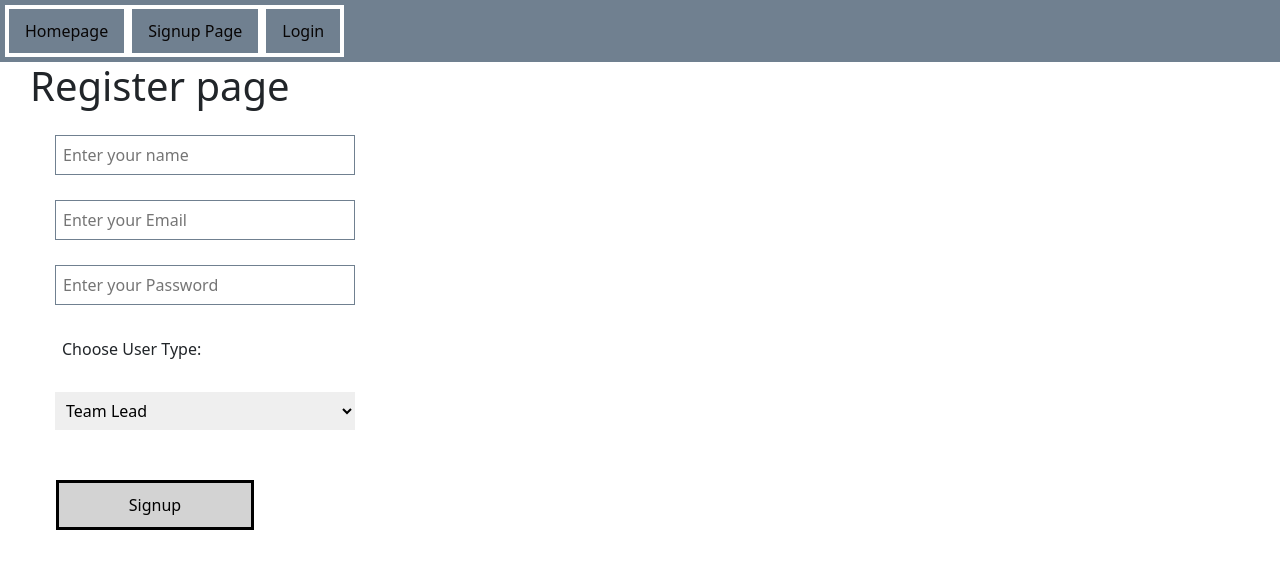
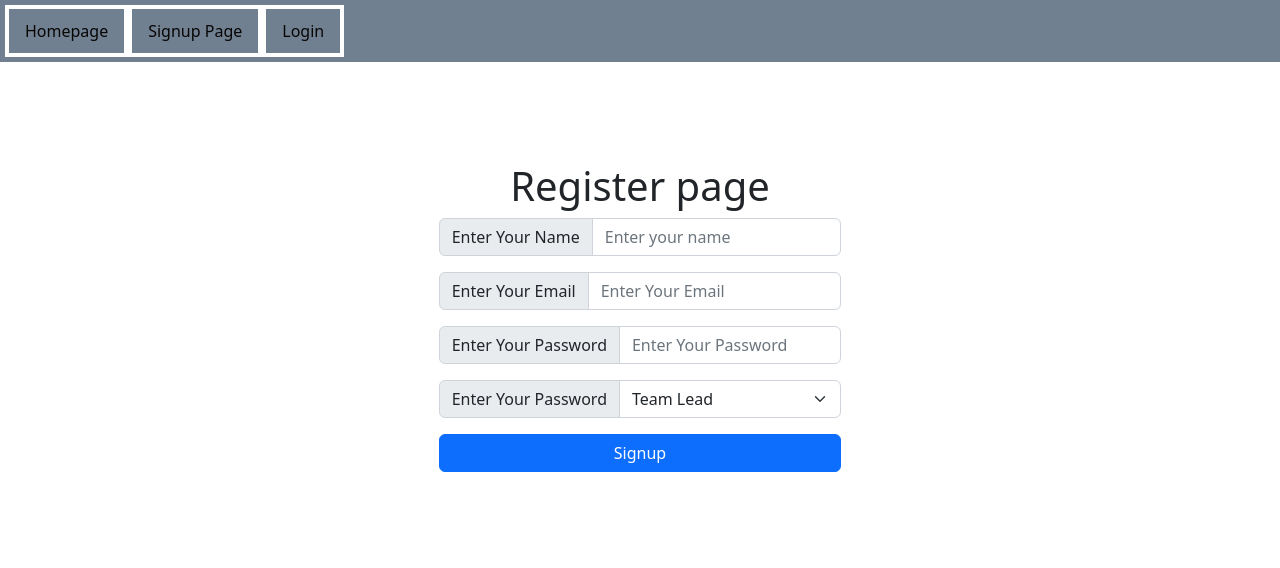
Before and after one commit to Ahmadtahi/gspmt-fyp-mid, a React (Create React App) app in the folder client/: page /Signup in a window 1280 px wide. Shown: the top 568 px of the page. Built offline with nearby package versions, Linux system fonts and the light colour scheme.

Commit message:
Auth ui updated.

```diff
--- /dev/null
+++ b/client/src/Components/AppLoader.js
@@ -0,0 +1,12 @@
+import React from 'react'
+import Spinner from 'react-bootstrap/Spinner';
+
+function AppLoader() {
+    return (
+        <Spinner animation="border" role="status" style={{ position: 'absolute', left: '48%', top: '43%', zIndex: 999 }}>
+            <span className="visually-hidden">Loading...</span>
+        </ Spinner>
+    )
+}
+
+export default AppLoader
--- a/client/src/Components/LoginPage.js
+++ b/client/src/Components/LoginPage.js
@@ -1,24 +1,32 @@
 import React, { useState } from 'react'
 import axios from 'axios'
+import Col from 'react-bootstrap/esm/Col';
+import Row from 'react-bootstrap/esm/Row';
+import Form from 'react-bootstrap/Form';
+import InputGroup from 'react-bootstrap/InputGroup';
+import Button from 'react-bootstrap/esm/Button';
+import AppLoader from './AppLoader';
 
 const Login = () => {
     const [name, setName] = useState("");
     const [email, setEmail] = useState("");
     const [password, setPassword] = useState("");
+    const [showLoader, setshowLoader] = useState(false)
+
     const collectData = () => {
         console.warn(name, email, password)
     }
 
     const login = event => {
         event.preventDefault();
-
+        setshowLoader(true)
         let postData = { name, email, password };
         console.log("postdata: ", postData);
 
         axios.post('http://localhost:5000/login', postData)
             .then(async res => {
                 console.log("Response : ", res.data);
-
+                setshowLoader(false)
                 if (res.data.message != undefined) {
                     alert(res.data.message);
                 } else {
@@ -26,19 +34,61 @@ const Login = () => {
                     await localStorage.setItem("user", JSON.stringify(res.data))
                     window.location.replace('/')
                 }
-            });
+            })
+            .catch((err) => {
+                setshowLoader(false)
+            })
     }
 
     return (
+        <Row style={{ margin: 0, marginTop: 100 }}>
+            {
+                showLoader ?
+                    <AppLoader />
+                    :
+                    ''
+            }
 
-        <div className="Register">
-            <h1>Login page</h1>
-            <form onSubmit={login}>
-                <input className="inputBox" type='email' onChange={(e) => setEmail(e.target.value)} placeholder='Enter your Email' required></input>
-                <input className="inputBox" type='Password' onChange={(e) => setPassword(e.target.value)} placeholder='Enter your Password' required></input>
-                <button onClick={collectData} className="appButton" type='submit'> Login </button>
-            </form>
-        </div>
+            <Col xs={4} style={{ margin: 0 }}></Col>
+            <Col xs={4} style={{ margin: 0 }} className="flex flex-col">
+                <h1>Login page</h1>
+                <form onSubmit={login}>
+                    <Col xs={12}>
+                        <InputGroup className="mb-3">
+                            <InputGroup.Text id="basic-addon1">Enter Your Email</InputGroup.Text>
+                            <Form.Control
+                                placeholder="Enter Your Email"
+                                aria-label="Enter Your Email"
+                                aria-describedby="basic-addon1"
+                                name="projectName"
+                                value={email}
+                                onChange={(e) => setEmail(e.target.value)}
+                                required
+                            />
+                        </InputGroup>
+                    </Col>
+                    <Col xs={12}>
+                        <InputGroup className="mb-3">
+                            <InputGroup.Text id="basic-addon1">Enter Your Password</InputGroup.Text>
+                            <Form.Control
+                                placeholder="Enter Your Password"
+                                aria-label="Enter Your Password"
+                                aria-describedby="basic-addon1"
+                                name="projectName"
+                                value={password}
+                                onChange={(e) => setPassword(e.target.value)}
+                                required
+                                type='Password'
+                            />
+                        </InputGroup>
+                    </Col>
+                    <Col xs={12}>
+                        <Button variant="primary fullWidth" type="submit" onClick={collectData}>Login</Button>
+                    </Col>
+                </form>
+            </Col>
+            <Col xs={4} style={{ margin: 0 }}></Col>
+        </Row>
     )
 }
 
--- a/client/src/Components/SignupPage.js
+++ b/client/src/Components/SignupPage.js
@@ -1,11 +1,18 @@
 import React, { useState } from 'react'
 import axios from 'axios'
+import Row from 'react-bootstrap/esm/Row';
+import Col from 'react-bootstrap/esm/Col';
+import Form from 'react-bootstrap/Form';
+import InputGroup from 'react-bootstrap/InputGroup';
+import Button from 'react-bootstrap/esm/Button';
+import AppLoader from './AppLoader';
 
 const Signup = () => {
     const [name, setName] = useState("");
     const [email, setEmail] = useState("");
     const [password, setPassword] = useState("");
     const [userType, setUserType] = useState("team_lead");
+    const [showLoader, setshowLoader] = useState(false)
 
     const collectData = () => {
 
@@ -15,40 +22,98 @@ const Signup = () => {
 
     const submitData = event => {
         event.preventDefault();
+        setshowLoader(true)
 
         let postData = { name, email, password, userType };
         console.log("postdata: ", postData);
 
         axios.post('http://localhost:5000/register', postData)
             .then(res => {
+                setshowLoader(false)
                 console.log("Response : ", res);
                 alert(`User ${name} register successfuly.`);
-                window.location.reload();
-            });
+                window.location.replace('/Login');
+            })
+            .catch((err) => {
+                setshowLoader(false)
+                alert(`Something went wrong.`);
+            })
     }
 
     return (
 
-        <div className="Register">
+        <Row style={{ margin: 0, marginTop: 100 }}>
+            {
+                showLoader ?
+                    <AppLoader />
+                    :
+                    ''
+            }
+            <Col xs={4} style={{ margin: 0 }}></Col>
+            <Col xs={4} style={{ margin: 0 }} className="flex flex-col">
                 <h1>Register page</h1>
                 <form onSubmit={submitData}>
-                <input className="inputBox" type='text' onChange={(e) => setName(e.target.value)} placeholder='Enter your name' required></input>
-                <input className="inputBox" type='email' onChange={(e) => setEmail(e.target.value)} placeholder='Enter your Email' required></input>
-                <input className="inputBox" type='Password' onChange={(e) => setPassword(e.target.value)} placeholder='Enter your Password' required></input>
-                <label for="users" className='paddingClass'>Choose User Type:</label>
-                <br />
-                <select name="users" id="users"
-                    onChange={(e) => setUserType(e.target.value)}
-                    className='paddingClass'
-                >
+                    <Col xs={12}>
+                        <InputGroup className="mb-3">
+                            <InputGroup.Text id="basic-addon1">Enter Your Name</InputGroup.Text>
+                            <Form.Control
+                                aria-label="Enter Your Name"
+                                aria-describedby="basic-addon1"
+                                name="projectName"
+                                value={name}
+                                type='text'
+                                onChange={(e) => setName(e.target.value)}
+                                placeholder='Enter your name'
+                                required
+                            />
+                        </InputGroup>
+                    </Col>
+                    <Col xs={12}>
+                        <InputGroup className="mb-3">
+                            <InputGroup.Text id="basic-addon1">Enter Your Email</InputGroup.Text>
+                            <Form.Control
+                                placeholder="Enter Your Email"
+                                aria-label="Enter Your Email"
+                                aria-describedby="basic-addon1"
+                                name="projectName"
+                                value={email}
+                                onChange={(e) => setEmail(e.target.value)}
+                                required
+                            />
+                        </InputGroup>
+                    </Col>
+                    <Col xs={12}>
+                        <InputGroup className="mb-3">
+                            <InputGroup.Text id="basic-addon1">Enter Your Password</InputGroup.Text>
+                            <Form.Control
+                                placeholder="Enter Your Password"
+                                aria-label="Enter Your Password"
+                                aria-describedby="basic-addon1"
+                                name="projectName"
+                                value={password}
+                                onChange={(e) => setPassword(e.target.value)}
+                                required
+                                type='Password'
+                            />
+                        </InputGroup>
+                    </Col>
+                    <Col xs={12}>
+                        <InputGroup className="mb-3">
+                            <InputGroup.Text id="basic-addon1">Enter Your Password</InputGroup.Text>
+                            <Form.Select aria-label="Default select example">
                                 <option value="team_lead">Team Lead</option>
                                 <option value="project_manager">Project Manager</option>
                                 <option value="team_member">Team Member</option>
-                </select>
-                <br />
-                <button onClick={collectData} className="appButton" type='submit' > Signup </button>
+                            </Form.Select>
+                        </InputGroup>
+                    </Col>
+                    <Col xs={12}>
+                        <Button variant="primary fullWidth" type="submit" onClick={collectData}>Signup</Button>
+                    </Col>
                 </form>
-        </div>
+            </Col>
+            <Col xs={4} style={{ margin: 0 }}></Col>
+        </Row>
     )
 }
 
```
Lines whose indentation alone changed are shown as unchanged.
